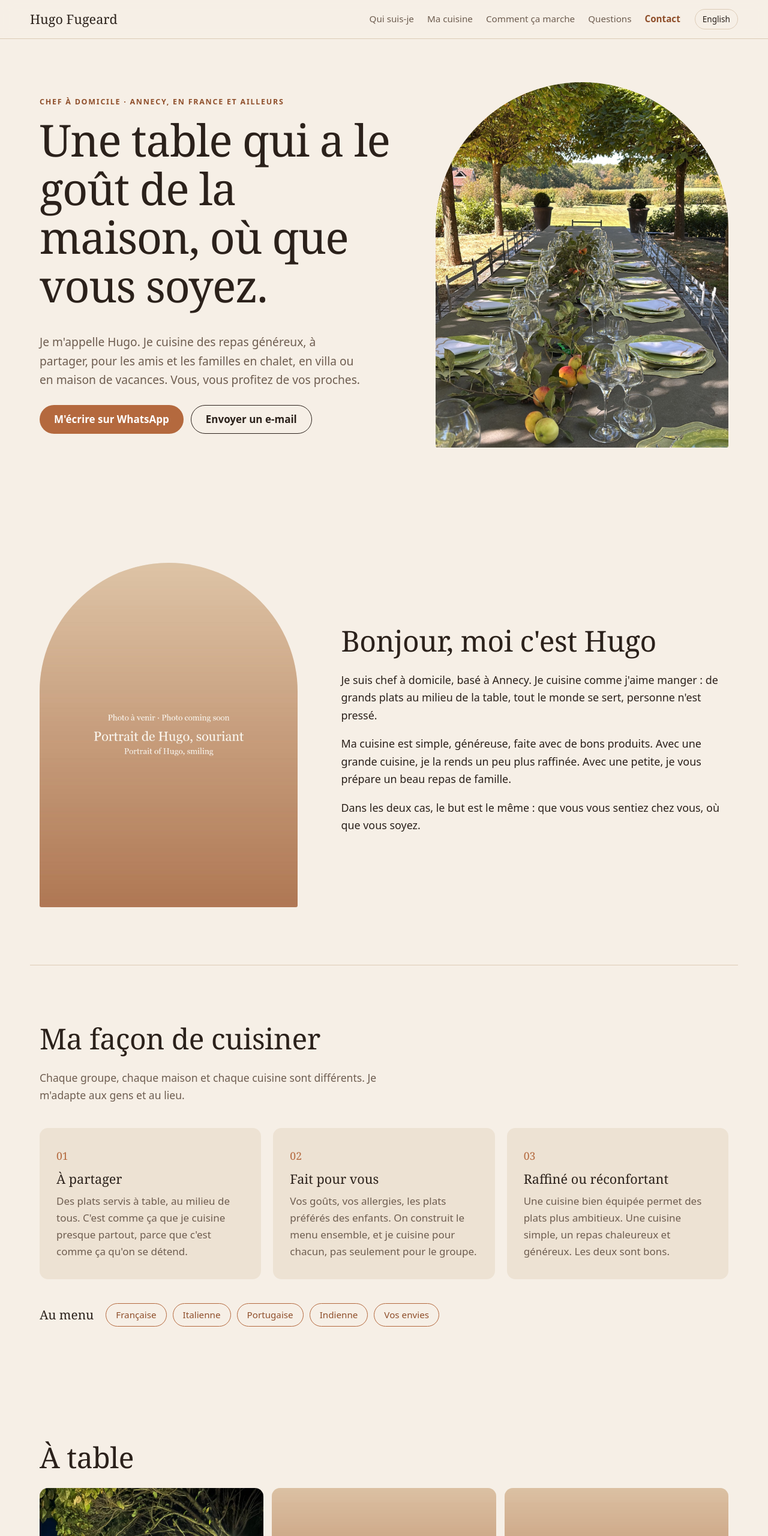
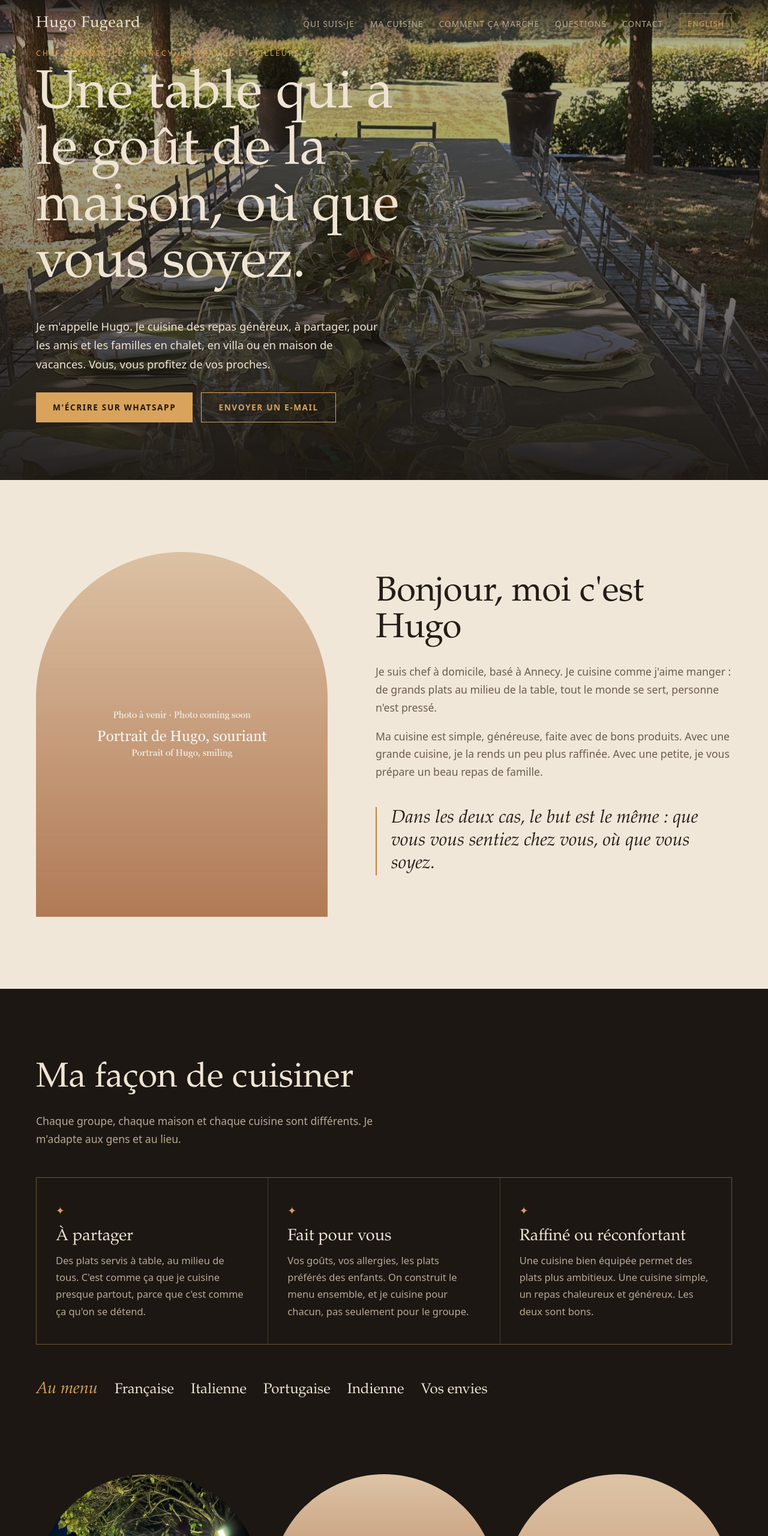
Before and after one commit to nicbyron/hugo-fugeard-site, an Astro site: page / in a window 1280 px wide. Shown: the top 2560 px of the page at 60% size. Built offline with nearby package versions, Linux system fonts and the light colour scheme; Astro itself is replaced by a stand-in of ours.

Commit message:
Version C, Alpine Evening: dark candlelit design with arch motif
Co-Authored-By: Claude Opus 5.5 <noreply@anthropic.com>

```diff
--- a/package.json
+++ b/package.json
@@ -13,8 +13,8 @@
   },
   "dependencies": {
     "@astrojs/sitemap": "^3.7.4",
-    "@fontsource-variable/fraunces": "^5.3.0",
-    "@fontsource-variable/inter": "^5.3.0",
+    "@fontsource-variable/cormorant-garamond": "^5.3.0",
+    "@fontsource-variable/manrope": "^5.3.0",
     "astro": "^7.4.0"
   }
 }
--- a/src/components/Home.astro
+++ b/src/components/Home.astro
@@ -1,5 +1,5 @@
 ---
-// Version A, "Copper Table": warm cream, copper accents, arched photos (the doorway of a home).
+// Version C, "Alpine Evening": a candlelit dinner in a chalet. Dark wood, linen, warm gold.
 import Photo from './Photo.astro';
 import { emailUrl, getContent, homePath, otherLocale, site, whatsappUrl, type Locale } from '../i18n';
 
@@ -21,45 +21,48 @@ const year = new Date().getFullYear();
     <a href="#approach">{t.nav.approach}</a>
     <a href="#process">{t.nav.process}</a>
     <a href="#faq">{t.nav.faq}</a>
-    <a class="nav-cta" href="#contact">{t.nav.contact}</a>
+    <a href="#contact">{t.nav.contact}</a>
   </nav>
   <a class="lang" href={homePath(otherLocale(locale))} hreflang={otherLocale(locale)}>{t.nav.language}</a>
 </header>
 
 <main id="main">
   <section class="hero">
-    <div class="hero-text">
+    <div class="hero-bg">
+      <Photo file={t.hero.image} alt={t.hero.imageAlt} sizes="100vw" loading="eager" widths={[800, 1200, 1800, 2400]} />
+    </div>
+    <div class="hero-content">
       <p class="eyebrow">{t.hero.eyebrow}</p>
       <h1>{t.hero.title}</h1>
       <p class="lead">{t.hero.text}</p>
       <div class="buttons">
-        <a class="button primary" href={wa} target="_blank" rel="noopener">{t.hero.primaryButton}</a>
-        <a class="button ghost" href={mail}>{t.hero.secondaryButton}</a>
+        <a class="button gold" href={wa} target="_blank" rel="noopener">{t.hero.primaryButton}</a>
+        <a class="button line" href={mail}>{t.hero.secondaryButton}</a>
       </div>
-    </div>
-    <div class="arch hero-photo">
-      <Photo file={t.hero.image} alt={t.hero.imageAlt} sizes="(min-width: 900px) 45vw, 100vw" loading="eager" />
     </div>
   </section>
 
-  <section id="about" class="about">
-    <div class="arch about-photo">
-      <Photo file={t.about.image} alt={t.about.imageAlt} sizes="(min-width: 900px) 35vw, 100vw" />
+  <section id="about" class="about light">
+    <div class="wrap about-grid">
+      <div class="about-photo">
+        <Photo file={t.about.image} alt={t.about.imageAlt} sizes="(min-width: 900px) 40vw, 100vw" />
       </div>
       <div>
         <h2>{t.about.title}</h2>
-      {t.about.paragraphs.map((p) => <p>{p}</p>)}
+        {t.about.paragraphs.map((p, i) => <p class={i === t.about.paragraphs.length - 1 ? 'pull' : ''}>{p}</p>)}
+      </div>
     </div>
   </section>
 
   <section id="approach" class="approach">
+    <div class="wrap">
       <h2>{t.approach.title}</h2>
       <p class="intro">{t.approach.intro}</p>
-    <div class="cards">
+      <div class="pillars">
         {
-        t.approach.items.map((item, i) => (
-          <article class="card">
-            <span class="card-number">0{i + 1}</span>
+          t.approach.items.map((item) => (
+            <article>
+              <span class="ornament" aria-hidden="true">✦</span>
               <h3>{item.title}</h3>
               <p>{item.text}</p>
             </article>
@@ -67,28 +70,29 @@ const year = new Date().getFullYear();
         }
       </div>
       <div class="cuisines">
-      <span class="cuisines-title">{t.approach.cuisinesTitle}</span>
+        <h3>{t.approach.cuisinesTitle}</h3>
         <ul>{t.approach.cuisines.map((c) => <li>{c}</li>)}</ul>
+      </div>
     </div>
   </section>
 
   <section class="gallery" aria-label={t.gallery.title}>
-    <h2>{t.gallery.title}</h2>
-    <div class="gallery-grid">
+    <div class="masonry">
       {
         t.gallery.images.map((img) => (
           <figure>
-            <Photo file={img.file} alt={img.alt} sizes="(min-width: 900px) 33vw, 50vw" />
+            <Photo file={img.file} alt={img.alt} sizes="(min-width: 900px) 33vw, 100vw" />
           </figure>
         ))
       }
     </div>
   </section>
 
-  <section id="process" class="process">
+  <section id="process" class="process light">
+    <div class="wrap">
       <h2>{t.process.title}</h2>
       <p class="intro">{t.process.intro}</p>
-    <ol class="steps">
+      <ol class="timeline">
         {
           t.process.steps.map((step) => (
             <li>
@@ -98,11 +102,12 @@ const year = new Date().getFullYear();
           ))
         }
       </ol>
+    </div>
   </section>
 
   <section id="faq" class="faq">
+    <div class="wrap narrow">
       <h2>{t.faq.title}</h2>
-    <div class="faq-list">
       {
         t.faq.items.map((item) => (
           <details>
@@ -115,21 +120,20 @@ const year = new Date().getFullYear();
   </section>
 
   <section id="contact" class="contact">
+    <div class="wrap narrow">
+      <span class="ornament" aria-hidden="true">✦</span>
       <h2>{t.contact.title}</h2>
       <p>{t.contact.text}</p>
       <div class="buttons">
-      <a class="button light" href={wa} target="_blank" rel="noopener">{t.contact.whatsappButton}</a>
-      <a class="button outline-light" href={mail}>{t.contact.emailButton}</a>
+        <a class="button gold" href={wa} target="_blank" rel="noopener">{t.contact.whatsappButton}</a>
+        <a class="button line" href={mail}>{t.contact.emailButton}</a>
       </div>
       <p class="contact-email"><a href={mail}>{site.email}</a></p>
+    </div>
   </section>
 </main>
 
 <footer class="footer">
   <span>{site.name} · {t.footer.tagline}</span>
-  <span>© {year} {site.name}. {t.footer.rights}</span>
+  <span>© {year}. {t.footer.rights}</span>
 </footer>
-
-<a class="floating-wa" href={wa} target="_blank" rel="noopener" aria-label={t.hero.primaryButton}>
-  <svg viewBox="0 0 24 24" width="26" height="26" aria-hidden="true"><path fill="currentColor" d="M12 2a10 10 0 0 0-8.6 15.1L2 22l5-1.3A10 10 0 1 0 12 2Zm0 18.2a8.2 8.2 0 0 1-4.2-1.2l-.3-.2-3 .8.8-2.9-.2-.3A8.2 8.2 0 1 1 12 20.2Zm4.5-6.1c-.2-.1-1.5-.7-1.7-.8-.2-.1-.4-.1-.6.1l-.8 1c-.1.2-.3.2-.5.1a6.7 6.7 0 0 1-3.3-2.9c-.3-.4.3-.4.7-1.4.1-.2 0-.3 0-.4l-.8-1.8c-.2-.5-.4-.4-.6-.4h-.5a1 1 0 0 0-.7.3 2.9 2.9 0 0 0-.9 2.2 5 5 0 0 0 1 2.7 11.6 11.6 0 0 0 4.5 4c1.7.7 2.3.8 3.2.6.5-.1 1.5-.6 1.7-1.2.2-.6.2-1.1.2-1.2-.1-.1-.3-.2-.5-.3Z"/></svg>
-</a>
--- a/src/styles/fonts.ts
+++ b/src/styles/fonts.ts
@@ -1,2 +1,3 @@
-import '@fontsource-variable/fraunces';
-import '@fontsource-variable/inter';
+import '@fontsource-variable/cormorant-garamond';
+import '@fontsource-variable/cormorant-garamond/wght-italic.css';
+import '@fontsource-variable/manrope';
--- a/src/styles/global.css
+++ b/src/styles/global.css
@@ -1,148 +1,127 @@
-/* Version A, "Copper Table". Colours and fonts live in :root so they are easy to change. */
+/* Version C, "Alpine Evening". Colours and fonts live in :root so they are easy to change. */
 :root {
-  --cream: #f6efe6;
-  --linen: #ede2d3;
-  --ink: #2b211b;
-  --muted: #6e5d50;
-  --copper: #b4693e;
-  --copper-dark: #8f4f2b;
-  --line: #dccbb6;
-  --font-display: 'Fraunces Variable', Georgia, serif;
-  --font-body: 'Inter Variable', system-ui, sans-serif;
-  --radius: 14px;
-  --max: 1180px;
-  color-scheme: light;
+  --night: #1c1713;
+  --wood: #2a221c;
+  --linen: #f1e7d8;
+  --linen-dark: #e3d5c0;
+  --text-on-dark: #efe4d3;
+  --muted-on-dark: #b8a993;
+  --ink: #241d17;
+  --muted: #6b5d4f;
+  --gold: #d9a35b;
+  --gold-dark: #b9843e;
+  --font-display: 'Cormorant Garamond Variable', Garamond, Georgia, serif;
+  --font-body: 'Manrope Variable', system-ui, sans-serif;
+  --max: 1160px;
+  color-scheme: dark;
 }
 
 *, *::before, *::after { box-sizing: border-box; }
-html { scroll-behavior: smooth; scroll-padding-top: 80px; }
-body {
-  margin: 0;
-  background: var(--cream);
-  color: var(--ink);
-  font-family: var(--font-body);
-  font-size: 17px;
-  line-height: 1.65;
-  -webkit-font-smoothing: antialiased;
-}
+html { scroll-behavior: smooth; scroll-padding-top: 76px; }
+body { margin: 0; background: var(--night); color: var(--text-on-dark); font-family: var(--font-body); font-size: 16.5px; line-height: 1.7; -webkit-font-smoothing: antialiased; }
 img { display: block; width: 100%; height: 100%; object-fit: cover; }
 picture { display: contents; }
 a { color: inherit; }
-h1, h2, h3 { font-family: var(--font-display); font-weight: 500; line-height: 1.1; margin: 0 0 0.5em; font-variation-settings: 'SOFT' 100, 'WONK' 1; }
-h1 { font-size: clamp(2.6rem, 6vw, 4.6rem); letter-spacing: -0.02em; }
-h2 { font-size: clamp(2rem, 4vw, 3rem); letter-spacing: -0.01em; }
-h3 { font-size: 1.35rem; }
+h1, h2, h3 { font-family: var(--font-display); font-weight: 500; line-height: 1.05; margin: 0 0 0.45em; }
+h1 { font-size: clamp(3rem, 7vw, 6rem); font-weight: 400; }
+h2 { font-size: clamp(2.4rem, 4.5vw, 3.6rem); font-weight: 400; }
+h3 { font-size: 1.7rem; }
 p { margin: 0 0 1em; }
-:focus-visible { outline: 3px solid var(--copper); outline-offset: 3px; }
+:focus-visible { outline: 2px solid var(--gold); outline-offset: 3px; }
+.skip-link { position: absolute; left: -999px; top: 8px; background: var(--gold); color: var(--night); padding: 8px 14px; z-index: 100; }
+.skip-link:focus { left: 8px; }
+.wrap { max-width: var(--max); margin: 0 auto; }
+.narrow { max-width: 780px; }
+.intro { color: var(--muted-on-dark); font-size: 1.1rem; max-width: 36rem; margin-bottom: 3rem; }
+.eyebrow { font-size: 0.78rem; letter-spacing: 0.22em; text-transform: uppercase; color: var(--gold); }
+.ornament { color: var(--gold); font-size: 1.1rem; display: block; margin-bottom: 14px; }
 
-.skip-link { position: absolute; left: -999px; top: 8px; background: var(--ink); color: var(--cream); padding: 8px 14px; border-radius: 8px; z-index: 100; }
-.skip-link:focus { left: 8px; }
+/* Header sits over the hero photo */
+.header { position: fixed; inset: 0 0 auto; z-index: 50; display: flex; align-items: center; gap: 28px; padding: 18px max(16px, calc((100vw - var(--max)) / 2)); background: linear-gradient(rgb(28 23 19 / 0.85), rgb(28 23 19 / 0)); }
+.brand { font-family: var(--font-display); font-size: 1.6rem; letter-spacing: 0.04em; text-decoration: none; margin-right: auto; }
+.header nav { display: flex; gap: 26px; font-size: 0.85rem; letter-spacing: 0.08em; text-transform: uppercase; }
+.header nav a { text-decoration: none; color: var(--muted-on-dark); }
+.header nav a:hover { color: var(--gold); }
+.lang { font-size: 0.8rem; letter-spacing: 0.08em; text-transform: uppercase; text-decoration: none; border: 1px solid rgb(217 163 91 / 0.5); padding: 6px 12px; color: var(--gold); }
 
-/* Header */
-.header {
-  position: sticky; top: 0; z-index: 50;
-  display: flex; align-items: center; gap: 24px;
-  padding: 14px max(16px, calc((100vw - var(--max)) / 2));
-  background: color-mix(in srgb, var(--cream) 88%, transparent);
-  backdrop-filter: blur(10px);
-  border-bottom: 1px solid var(--line);
-}
-.brand { font-family: var(--font-display); font-size: 1.35rem; text-decoration: none; margin-right: auto; }
-.header nav { display: flex; gap: 22px; font-size: 0.95rem; }
-.header nav a { text-decoration: none; color: var(--muted); }
-.header nav a:hover { color: var(--ink); }
-.header .nav-cta { color: var(--copper-dark); font-weight: 600; }
-.lang { font-size: 0.85rem; text-decoration: none; border: 1px solid var(--line); border-radius: 999px; padding: 5px 12px; }
-.lang:hover { border-color: var(--copper); }
-
-/* Shared section spacing */
-main > section { max-width: var(--max); margin: 0 auto; padding: 96px 16px; }
-.intro { color: var(--muted); max-width: 38rem; font-size: 1.1rem; margin-bottom: 2.5rem; }
-.eyebrow { text-transform: uppercase; letter-spacing: 0.14em; font-size: 0.78rem; color: var(--copper-dark); font-weight: 600; }
-.lead { font-size: 1.2rem; color: var(--muted); max-width: 34rem; }
+/* Sections */
+main > section { padding: 120px 16px; }
+.light { background: var(--linen); color: var(--ink); }
+.light .intro { color: var(--muted); }
 
 /* Buttons */
-.buttons { display: flex; flex-wrap: wrap; gap: 12px; margin-top: 1.6rem; }
-.button { display: inline-flex; align-items: center; justify-content: center; min-height: 48px; padding: 0 24px; border-radius: 999px; font-weight: 600; text-decoration: none; transition: transform 0.15s ease, background 0.15s ease; }
-.button:hover { transform: translateY(-1px); }
-.button.primary { background: var(--copper); color: #fff; }
-.button.primary:hover { background: var(--copper-dark); }
-.button.ghost { border: 1.5px solid var(--ink); }
-.button.light { background: var(--cream); color: var(--ink); }
-.button.outline-light { border: 1.5px solid var(--cream); color: var(--cream); }
+.buttons { display: flex; flex-wrap: wrap; gap: 14px; margin-top: 2rem; }
+.button { display: inline-flex; align-items: center; min-height: 50px; padding: 0 28px; text-decoration: none; font-size: 0.85rem; font-weight: 700; letter-spacing: 0.12em; text-transform: uppercase; transition: background 0.2s ease, color 0.2s ease; }
+.button.gold { background: var(--gold); color: var(--night); }
+.button.gold:hover { background: var(--linen); }
+.button.line { border: 1px solid var(--gold); color: var(--gold); }
+.button.line:hover { background: var(--gold); color: var(--night); }
 
-/* Arch photos: the shape of a doorway, a nod to "feeling at home" */
-.arch { border-radius: 999px 999px var(--radius) var(--radius); overflow: hidden; background: var(--linen); }
-
-/* Hero */
-.hero { display: grid; grid-template-columns: 1.1fr 0.9fr; gap: 64px; align-items: center; padding-top: 72px !important; }
-.hero-photo { aspect-ratio: 4 / 5; }
+/* Hero: full screen photo with the text over a dark fade */
+main > section.hero { position: relative; min-height: 100svh; display: flex; align-items: flex-end; padding: 0 16px 12vh; }
+.hero-bg { position: absolute; inset: 0; }
+.hero-bg::after { content: ''; position: absolute; inset: 0; background: linear-gradient(180deg, rgb(28 23 19 / 0.25) 0%, rgb(28 23 19 / 0.45) 45%, rgb(28 23 19 / 0.95) 100%); }
+.hero-content { position: relative; max-width: var(--max); width: 100%; margin: 0 auto; }
+.hero h1 { max-width: 14ch; }
+.lead { font-size: 1.15rem; max-width: 36rem; color: var(--text-on-dark); }
 
 /* About */
-.about { display: grid; grid-template-columns: 0.8fr 1.2fr; gap: 72px; align-items: center; }
-.about-photo { aspect-ratio: 3 / 4; }
-.about p { font-size: 1.12rem; }
+.about-grid { display: grid; grid-template-columns: 0.9fr 1.1fr; gap: 80px; align-items: center; }
+.about-photo { aspect-ratio: 4 / 5; overflow: hidden; }
+.about p { font-size: 1.1rem; color: var(--muted); }
+.about p.pull { font-family: var(--font-display); font-style: italic; font-size: 1.9rem; line-height: 1.25; color: var(--ink); border-left: 2px solid var(--gold-dark); padding-left: 24px; margin-top: 1.4em; }
 
 /* Approach */
-.approach { border-top: 1px solid var(--line); }
-.cards { display: grid; grid-template-columns: repeat(3, 1fr); gap: 20px; }
-.card { background: var(--linen); border-radius: var(--radius); padding: 32px 28px; }
-.card-number { font-family: var(--font-display); color: var(--copper); font-size: 1.1rem; }
-.card h3 { margin-top: 12px; }
-.card p { color: var(--muted); margin: 0; }
-.cuisines { display: flex; flex-wrap: wrap; align-items: center; gap: 14px; margin-top: 40px; }
-.cuisines-title { font-family: var(--font-display); font-size: 1.3rem; margin-right: 6px; }
-.cuisines ul { display: flex; flex-wrap: wrap; gap: 10px; list-style: none; margin: 0; padding: 0; }
-.cuisines li { border: 1px solid var(--copper); color: var(--copper-dark); border-radius: 999px; padding: 6px 16px; font-size: 0.95rem; }
+.pillars { display: grid; grid-template-columns: repeat(3, 1fr); gap: 1px; background: rgb(217 163 91 / 0.25); border: 1px solid rgb(217 163 91 / 0.25); }
+.pillars article { background: var(--night); padding: 40px 32px; }
+.pillars p { color: var(--muted-on-dark); margin: 0; }
+.cuisines { display: flex; flex-wrap: wrap; align-items: baseline; gap: 10px 28px; margin-top: 56px; }
+.cuisines h3 { color: var(--gold); margin: 0; font-style: italic; }
+.cuisines ul { display: flex; flex-wrap: wrap; gap: 8px 28px; list-style: none; margin: 0; padding: 0; font-family: var(--font-display); font-size: 1.5rem; }
 
 /* Gallery */
-.gallery-grid { display: grid; grid-template-columns: repeat(3, 1fr); grid-auto-rows: 260px; gap: 14px; }
-.gallery-grid figure { margin: 0; border-radius: var(--radius); overflow: hidden; background: var(--linen); }
-.gallery-grid figure:nth-child(1) { grid-row: span 2; }
-.gallery-grid figure:nth-child(6) { grid-column: 1 / -1; }
+main > section.gallery { padding: 0 16px 120px; }
+.masonry { max-width: var(--max); margin: 0 auto; columns: 3 280px; column-gap: 14px; }
+.masonry figure { margin: 0 0 14px; break-inside: avoid; overflow: hidden; }
+.masonry img { height: auto; }
 
-/* Process */
-.process { border-top: 1px solid var(--line); }
-.steps { list-style: none; counter-reset: step; margin: 0; padding: 0; display: grid; grid-template-columns: repeat(auto-fit, minmax(240px, 1fr)); gap: 0 32px; }
-.steps li { counter-increment: step; position: relative; padding: 24px 0 24px 64px; border-top: 1px solid var(--line); }
-.steps li::before { content: counter(step); position: absolute; left: 0; top: 22px; width: 44px; height: 44px; border-radius: 50%; display: grid; place-items: center; background: var(--copper); color: #fff; font-family: var(--font-display); font-size: 1.2rem; }
-.steps h3 { font-size: 1.2rem; margin-bottom: 0.3em; }
-.steps p { color: var(--muted); margin: 0; }
+/* Process: a timeline */
+.timeline { list-style: none; counter-reset: step; margin: 0; padding: 0; position: relative; }
+.timeline::before { content: ''; position: absolute; left: 23px; top: 8px; bottom: 8px; width: 1px; background: var(--gold-dark); }
+.timeline li { counter-increment: step; position: relative; padding: 0 0 36px 80px; }
+.timeline li::before { content: counter(step, decimal-leading-zero); position: absolute; left: 0; top: 0; width: 47px; height: 47px; border-radius: 50%; background: var(--linen); border: 1px solid var(--gold-dark); display: grid; place-items: center; font-family: var(--font-display); font-size: 1.2rem; color: var(--gold-dark); }
+.timeline h3 { margin-bottom: 0.15em; }
+.timeline p { color: var(--muted); margin: 0; max-width: 34rem; }
 
 /* FAQ */
-.faq { max-width: 860px !important; }
-.faq-list { border-top: 1px solid var(--line); }
-details { border-bottom: 1px solid var(--line); }
-summary { cursor: pointer; list-style: none; padding: 22px 40px 22px 0; position: relative; font-family: var(--font-display); font-size: 1.25rem; }
+details { border-bottom: 1px solid rgb(217 163 91 / 0.25); }
+details:first-of-type { border-top: 1px solid rgb(217 163 91 / 0.25); }
+summary { cursor: pointer; list-style: none; padding: 24px 40px 24px 0; position: relative; font-family: var(--font-display); font-size: 1.55rem; }
 summary::-webkit-details-marker { display: none; }
-summary::after { content: '+'; position: absolute; right: 4px; top: 50%; transform: translateY(-50%); font-size: 1.6rem; color: var(--copper); transition: transform 0.2s ease; }
-details[open] summary::after { transform: translateY(-50%) rotate(45deg); }
-details p { color: var(--muted); padding-right: 40px; }
+summary::after { content: '+'; position: absolute; right: 4px; top: 22px; color: var(--gold); font-size: 1.6rem; transition: transform 0.2s ease; }
+details[open] summary::after { transform: rotate(45deg); }
+details p { color: var(--muted-on-dark); padding-right: 40px; }
 
 /* Contact */
-main > section.contact { max-width: none; background: var(--ink); color: var(--cream); text-align: center; padding: 110px 16px; }
-.contact h2 { color: var(--cream); }
-.contact p { color: color-mix(in srgb, var(--cream) 75%, transparent); font-size: 1.15rem; max-width: 34rem; margin-left: auto; margin-right: auto; }
+.contact { text-align: center; background: var(--wood); }
+.contact .ornament { margin-bottom: 20px; }
+.contact p { color: var(--muted-on-dark); font-size: 1.15rem; }
 .contact .buttons { justify-content: center; }
-.contact-email { margin-top: 1.5rem; font-size: 0.95rem !important; }
+.contact-email { margin-top: 1.6rem; font-size: 0.95rem !important; }
 
-/* Footer */
-.footer { display: flex; flex-wrap: wrap; justify-content: space-between; gap: 8px; padding: 28px max(16px, calc((100vw - var(--max)) / 2)); font-size: 0.85rem; color: var(--muted); }
-
-/* Floating WhatsApp button, phones only */
-.floating-wa { display: none; position: fixed; right: 16px; bottom: 16px; z-index: 60; width: 56px; height: 56px; border-radius: 50%; background: var(--copper); color: #fff; place-items: center; box-shadow: 0 8px 24px rgb(43 33 27 / 0.25); }
+.footer { display: flex; flex-wrap: wrap; justify-content: space-between; gap: 8px; padding: 28px max(16px, calc((100vw - var(--max)) / 2)); font-size: 0.8rem; color: var(--muted-on-dark); letter-spacing: 0.04em; }
 
 @media (max-width: 900px) {
   .header nav { display: none; }
-  .hero, .about { grid-template-columns: 1fr; gap: 40px; }
-  .hero-photo { max-width: 460px; }
-  .about-photo { max-width: 380px; }
-  .cards { grid-template-columns: 1fr; }
-  .gallery-grid { grid-template-columns: repeat(2, 1fr); grid-auto-rows: 200px; }
-  main > section { padding: 72px 16px; }
-  .floating-wa { display: grid; }
+  main > section { padding: 88px 16px; }
+  .about-grid { grid-template-columns: 1fr; gap: 40px; }
+  .pillars { grid-template-columns: 1fr; }
+  .timeline li { padding-left: 68px; }
 }
-@media (prefers-reduced-motion: reduce) {
-  html { scroll-behavior: auto; }
-  .button, summary::after { transition: none; }
-}
+@media (prefers-reduced-motion: reduce) { html { scroll-behavior: auto; } .button, summary::after { transition: none; } }
+
+/* Arches: the shape of a doorway, a nod to "feeling at home" */
+.about-photo { border-radius: 999px 999px 0 0; }
+.masonry figure { border-radius: 999px 999px 4px 4px; }
+.masonry figure:nth-child(even) { border-radius: 4px; }
+.contact .ornament { width: 64px; height: 84px; margin: 0 auto 28px; border: 1px solid var(--gold); border-bottom: 0; border-radius: 999px 999px 0 0; display: grid; place-items: center; }
```
Also changed, not shown: public/favicon.svg, 1 other file. Lines whose indentation alone changed are shown as unchanged.
